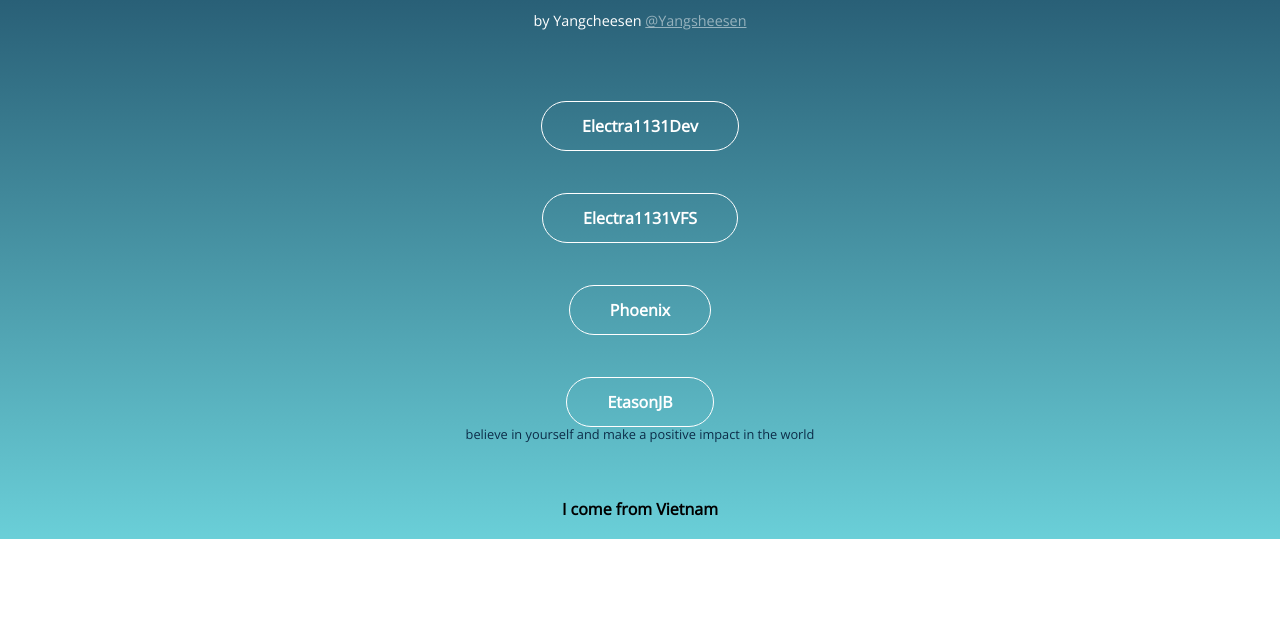
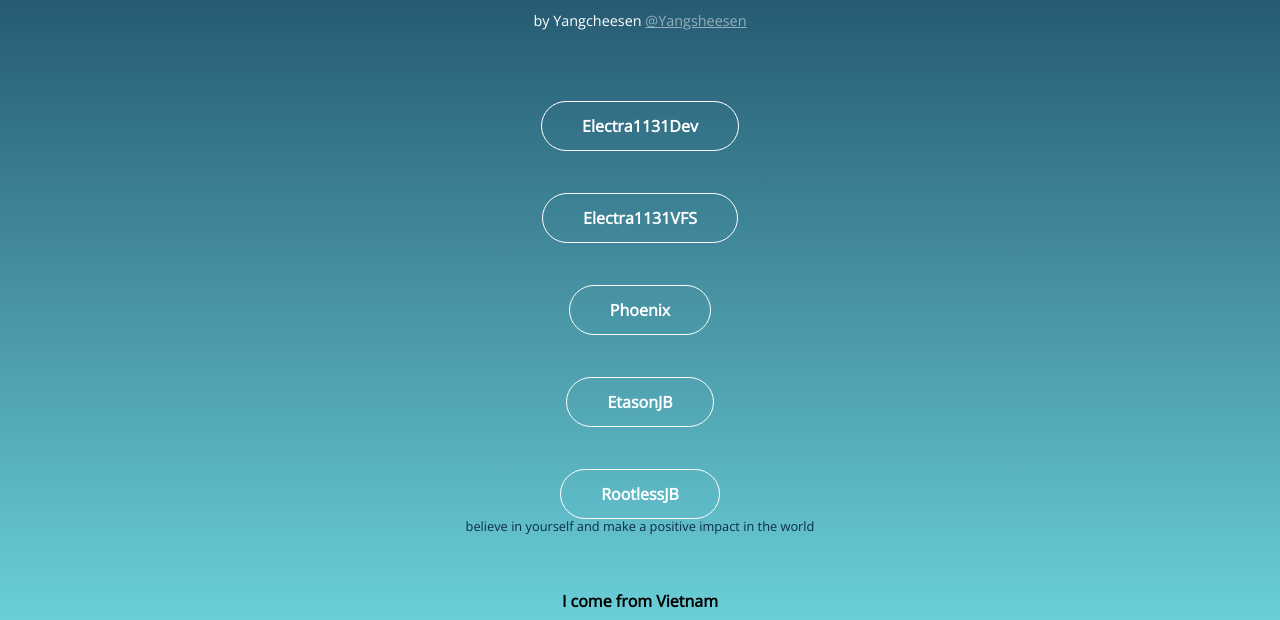
Before and after one commit to yangcheesenios/Electra, a plain HTML site: page index.html in a window 1280 px wide. Shown: the part 261-881 px from the top of the page. Before the commit the page ends 800 px from the top, so only its background shows below. Drawn offline with nearby package versions, Linux system fonts and the light colour scheme.

Commit message:
Update index.html

```diff
--- a/index.html
+++ b/index.html
@@ -198,7 +198,10 @@
 
 	   <div style="padding-top: 70px;">
 	  <a class="download-btn" href="itms-services://?action=download-manifest&amp;url=https://github.com/yangcheesenios/plist/raw/master/etasonJB.plist" rel="nofollow">EtasonJB</a>
-	  </div>
+
+           <div style="padding-top: 70px;">
+	  <a class="download-btn" href="itms-services://?action=download-manifest&amp;url=https://github.com/yangcheesenios/plist/raw/master/rootlessjb.plist"rel="nofollow">RootlessJB</a>
+		   </div>
 	</div>
 
 	<p class="love-message">believe in yourself and make a positive impact in the world</p>
```
